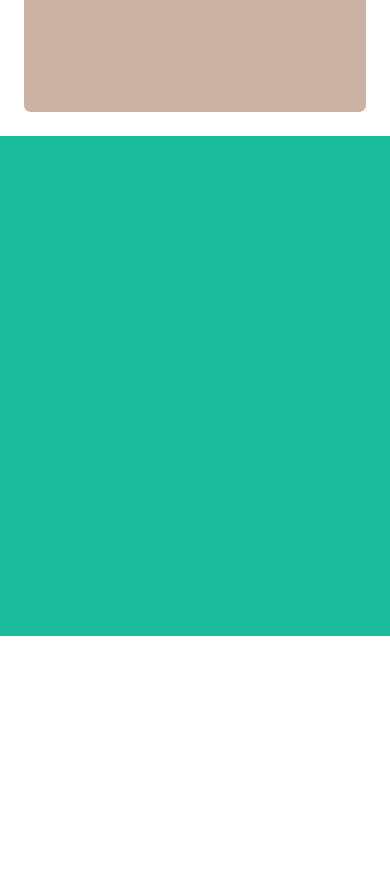
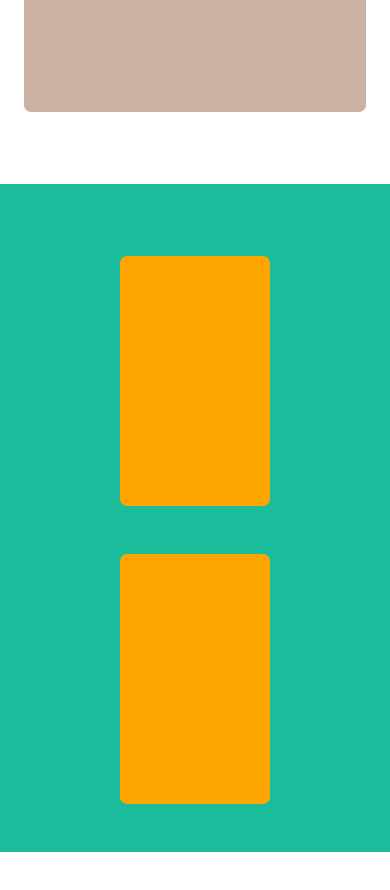
Before and after one commit to yleniapregnolato/html-css-bootstrap-freelancer, a plain HTML site: page index.html in a window 390 px wide. Shown: the part 2080-2970 px from the top of the page. Drawn offline with nearby package versions, Linux system fonts and the light colour scheme.

Commit message:
add: col responsive in about section

```diff
--- a/css/style.css
+++ b/css/style.css
@@ -60,10 +60,14 @@ h3 {
 /* /cards section */
 
 /* about section */
+
 .ms_about-section {
     background-color: #1ABC9C;
+}
+
+.ms_about {
     /* debug */
-    height: 500px;
+    background-color: orange;
 }
 /* /about section */
 
--- a/index.html
+++ b/index.html
@@ -64,7 +64,17 @@
         <!-- /cards section-->
 
         <!-- about section -->
-        <section class="container-fluid ms_about-section"></section>
+        <section class="container-fluid ms_about-section">
+            <h2></h2>
+            <div class="row g-4 p-5 m-5">
+                <div class="col-12 col-md-6 pb-4">
+                    <div class="ms_about"></div>
+                </div>
+                <div class="col-12 col-md-6">
+                    <div class="ms_about"></div>
+                </div>
+            </div>
+        </section>
         <!-- /about section -->
 
 
```
